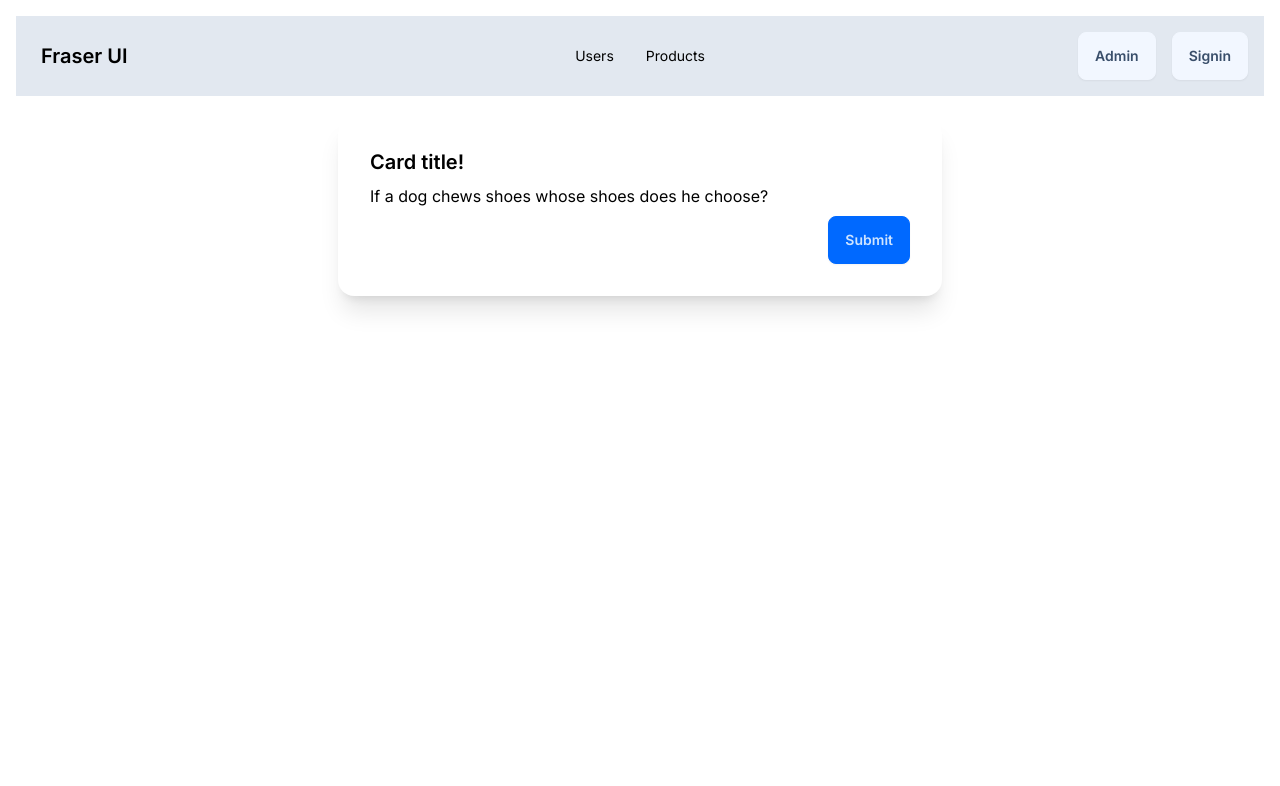
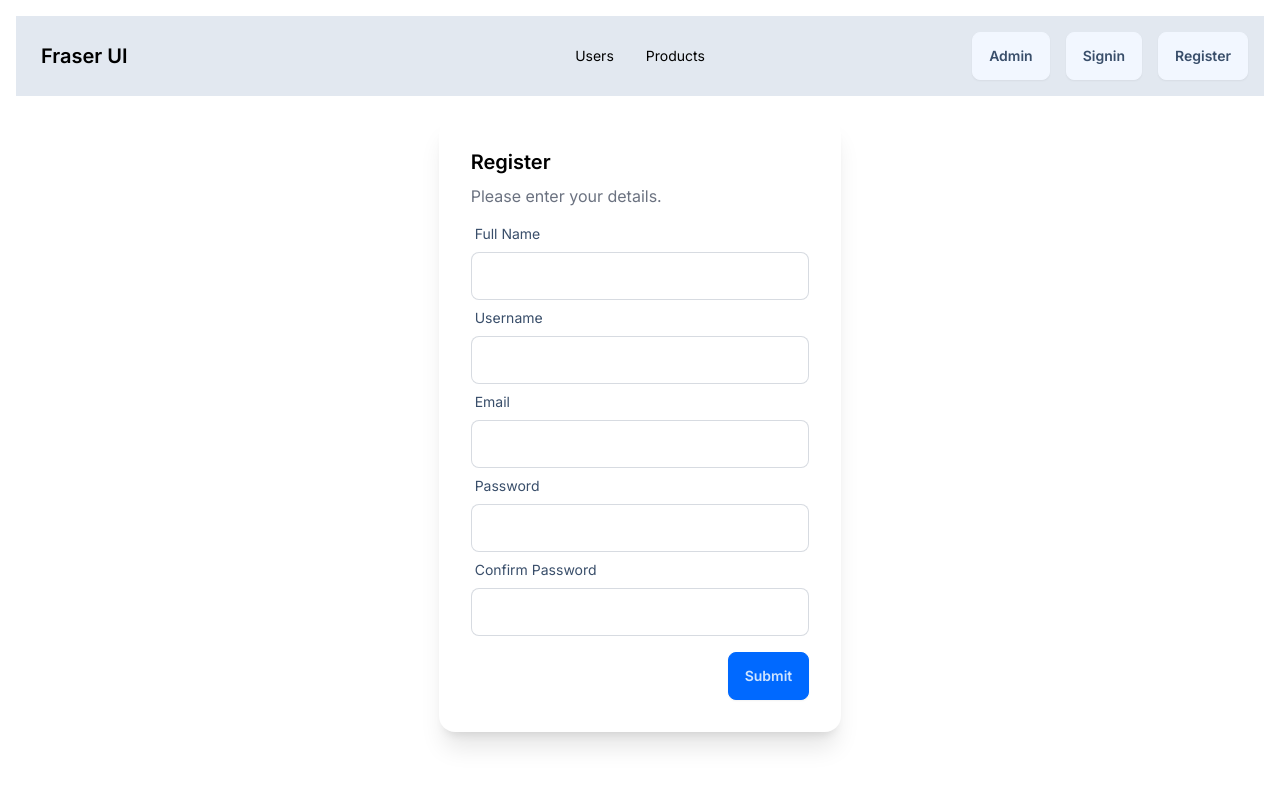
Before and after one commit to Fraser123456/LearningNextjs, a Next.js app: page /users/register in a window 1280 px wide. Shown: the top 786 px of the page. Built offline with nearby package versions, Linux system fonts and the light colour scheme; no server answers.

Commit message:
added github auth and register form.

```diff
--- a/app/Navbar.tsx
+++ b/app/Navbar.tsx
@@ -77,9 +77,14 @@ function Navbar() {
             </Link>
           </>
         ) : (
-          <Link href="/api/auth/signin" className="btn m-2">
-            Signin
-          </Link>
+          <>
+            <Link href="/api/auth/signin" className="btn m-2">
+              Signin
+            </Link>
+            <Link href="/users/register" className="btn m-2">
+              Register
+            </Link>
+          </>
         )}
       </div>
     </div>
--- a/app/api/auth/[...nextauth]/route.ts
+++ b/app/api/auth/[...nextauth]/route.ts
@@ -83,6 +83,7 @@ export const authOptions: NextAuthOptions = {
         provider: account?.provider,
         hasProfile: !!profile,
       });
+      user.name = user.email?.slice(0, user.email?.indexOf("@") ?? 0);
       return true;
     },
     async jwt({ token, user, account, profile }) {
--- a/app/components/Form/Form.tsx
+++ b/app/components/Form/Form.tsx
@@ -1,12 +1,48 @@
-import React, { FormEvent, ReactNode } from "react";
+"use client";
+import React, { InputHTMLAttributes, ReactNode } from "react";
 
-interface Props {
+//Form
+import {
+  useForm,
+  SubmitHandler,
+  FormProvider,
+  DefaultValues,
+} from "react-hook-form";
+
+//Validation
+import * as yup from "yup";
+import { yupResolver } from "@hookform/resolvers/yup";
+
+//Constants
+import { FormFields } from "./constants/constants";
+
+interface Props<T extends FormFields> {
   children: ReactNode;
-  handleSubmit: (event: FormEvent) => void;
+  schema: yup.ObjectSchema<T>;
+  defaultValues?: DefaultValues<T>;
+  className?: string | undefined;
+  onSubmit: SubmitHandler<T>;
 }
 
-const Form = ({ children, handleSubmit }: Props) => {
-  return <form onSubmit={handleSubmit}>{children}</form>;
+const Form = <T extends FormFields>({
+  children,
+  schema,
+  defaultValues,
+  className,
+  onSubmit,
+}: Props<T>) => {
+  const methods = useForm<T>({
+    resolver: yupResolver(schema) as any,
+    defaultValues,
+  });
+
+  return (
+    <FormProvider {...methods}>
+      <form className={className} onSubmit={methods.handleSubmit(onSubmit)}>
+        {children}
+      </form>
+    </FormProvider>
+  );
 };
 
 export default Form;
--- /dev/null
+++ b/app/components/Form/FormInput.tsx
@@ -0,0 +1,61 @@
+"use client";
+import React, { InputHTMLAttributes } from "react";
+import { Controller, useFormContext } from "react-hook-form";
+
+interface Props extends InputHTMLAttributes<HTMLInputElement> {
+  name: string;
+  label: string;
+  type?: "text" | "number" | "password";
+  className?: string | undefined;
+}
+
+const FormInput = ({
+  name,
+  label,
+  type = "text",
+  className,
+  ...props
+}: Props) => {
+  const { control } = useFormContext();
+
+  const labelClass = `form-control ${
+    className ? className : "w-full max-w-xs"
+  }`;
+
+  const inputClass = `input input-bordered ${
+    className ? className : "w-full max-w-xs"
+  }`;
+
+  return (
+    <Controller
+      control={control}
+      name={name}
+      render={({ field, fieldState: { error } }) => {
+        console.log(error);
+        return (
+          <label className={labelClass}>
+            <div className="label">
+              <span className="label-text">{label}</span>
+            </div>
+            <input
+              {...field}
+              {...props}
+              type={type}
+              className={inputClass}
+              value={field.value ?? ""}
+            />
+            {error && (
+              <div className="label">
+                <span className="label-text-alt text-red-500">
+                  {error.message}
+                </span>
+              </div>
+            )}
+          </label>
+        );
+      }}
+    />
+  );
+};
+
+export default FormInput;
--- a/app/components/Form/Input.Tsx
+++ /dev/null
@@ -1,28 +0,0 @@
-import React from "react";
-
-interface Props {
-  placeHolder?: string;
-  type: string;
-}
-
-const Input = () => {
-  return (
-    <label className="input input-bordered flex items-center gap-2">
-      <input type="text" className="grow" placeholder="Search" />
-      <svg
-        xmlns="http://www.w3.org/2000/svg"
-        viewBox="0 0 16 16"
-        fill="currentColor"
-        className="h-4 w-4 opacity-70"
-      >
-        <path
-          fillRule="evenodd"
-          d="M9.965 11.026a5 5 0 1 1 1.06-1.06l2.755 2.754a.75.75 0 1 1-1.06 1.06l-2.755-2.754ZM10.5 7a3.5 3.5 0 1 1-7 0 3.5 3.5 0 0 1 7 0Z"
-          clipRule="evenodd"
-        />
-      </svg>
-    </label>
-  );
-};
-
-export default Input;
--- /dev/null
+++ b/app/components/Form/constants/constants.ts
@@ -0,0 +1,3 @@
+export interface FormFields {
+  [key: string]: any; // You can make this more specific based on your needs
+}
--- /dev/null
+++ b/app/users/register/components/RegisterForm.tsx
@@ -0,0 +1,70 @@
+"use client";
+import React from "react";
+import * as yup from "yup";
+
+//Components
+import Form from "@/app/components/Form/Form";
+import FormInput from "@/app/components/Form/FormInput";
+
+//Interfaces
+interface FormFields {
+  fullName: string;
+  username: string;
+  email: string;
+  password: string;
+  passwordConfirmation: string;
+}
+
+const RegisterForm = () => {
+  const schema = yup.object({
+    fullName: yup.string().required(),
+    username: yup.string().required(),
+    email: yup.string().required().email(),
+    password: yup.string().required().min(14),
+    passwordConfirmation: yup
+      .string()
+      .min(14)
+      .required()
+      .oneOf([yup.ref("password")], "Passwords must match"),
+  });
+
+  const handleSubmit = (data: FormFields) => {
+    console.log(data);
+  };
+  return (
+    <Form<FormFields>
+      schema={schema}
+      onSubmit={handleSubmit}
+      defaultValues={{
+        fullName: "",
+        username: "",
+        email: "",
+        password: "",
+        passwordConfirmation: "",
+      }}
+    >
+      <FormInput name="fullName" label="Full Name" className="w-full" />
+      <FormInput name="username" label="Username" className="w-full" />
+      <FormInput name="email" label="Email" className="w-full" />
+      <FormInput
+        name="password"
+        label="Password"
+        type={"password"}
+        className="w-full"
+      />
+      <FormInput
+        name="passwordConfirmation"
+        label="Confirm Password"
+        type={"password"}
+        className="w-full"
+      />
+      <div className="card-actions justify-end mt-4">
+        <button className="btn btn-primary" type="submit">
+          Submit
+        </button>
+      </div>
+    </Form>
+  );
+};
+
+export default RegisterForm;
--- a/app/users/register/page.tsx
+++ b/app/users/register/page.tsx
@@ -1,18 +1,16 @@
-"use client";
 import React from "react";
+
+//Form Valdation
+import RegisterForm from "./components/RegisterForm";
 
 const Register = () => {
   return (
-    <div className="w-full grid sm:grid-cols-4 grid-cols-2">
-      <div className="card bg-base-100 shadow-xl col-span-2 col-start-1 sm:col-start-2">
+    <div className="grid sm:grid-cols-3 grid-cols-1">
+      <div className="card bg-base-100 shadow-xl col-start-1 sm:col-start-2">
         <div className="card-body">
-          <h2 className="card-title">Card title!</h2>
-          <p>If a dog chews shoes whose shoes does he choose?</p>
-          <div className="card-actions justify-end">
-            <button className="btn btn-primary" type="submit">
-              Submit
-            </button>
-          </div>
+          <h2 className="card-title">Register</h2>
+          <p className="text-gray-500">Please enter your details.</p>
+          <RegisterForm />
         </div>
       </div>
     </div>
--- a/package.json
+++ b/package.json
@@ -9,6 +9,7 @@
     "lint": "next lint"
   },
   "dependencies": {
+    "@hookform/resolvers": "^3.10.0",
     "@next-auth/prisma-adapter": "^1.0.7",
     "@prisma/client": "^5.19.1",
     "@types/node": "22.0.0",
@@ -27,8 +28,10 @@
     "prisma": "^5.19.1",
     "react": "18.3.1",
     "react-dom": "18.3.1",
+    "react-hook-form": "^7.54.2",
     "tailwindcss": "3.4.7",
     "typescript": "5.5.4",
+    "yup": "^1.6.1",
     "zod": "^3.23.8"
   },
   "devDependencies": {
```
Also changed, not shown: 1 other file (tests, documents, lock files or other folders).
